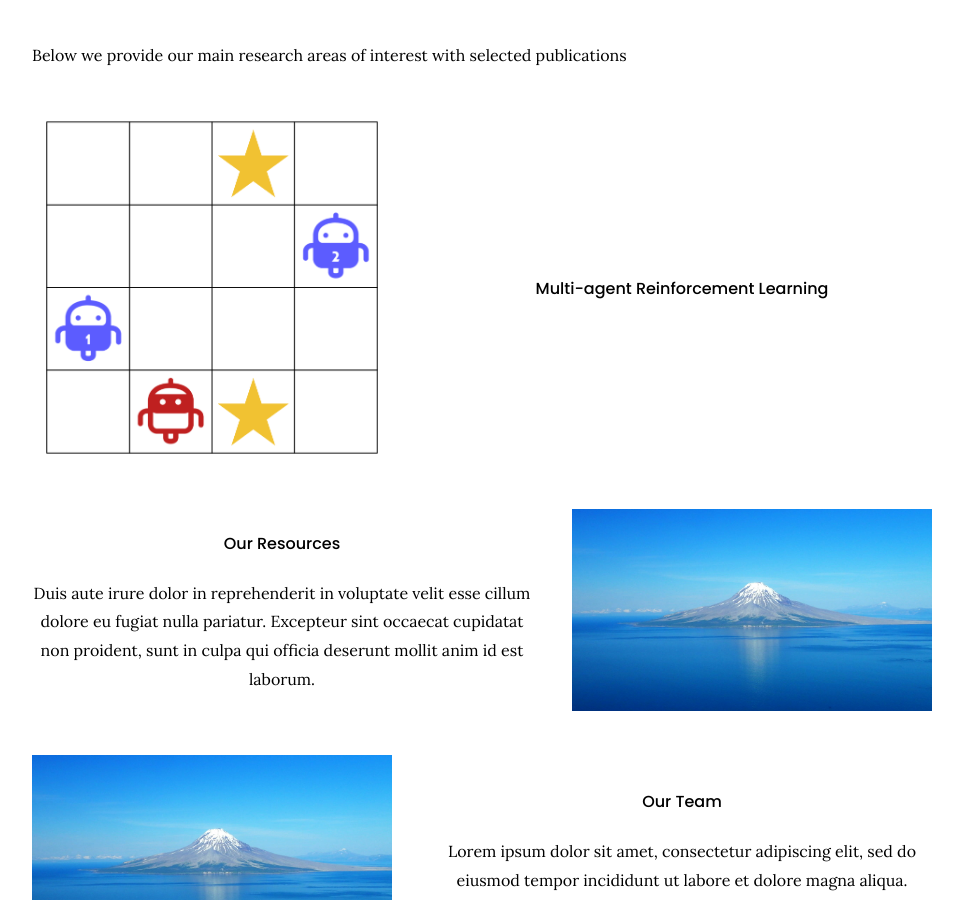
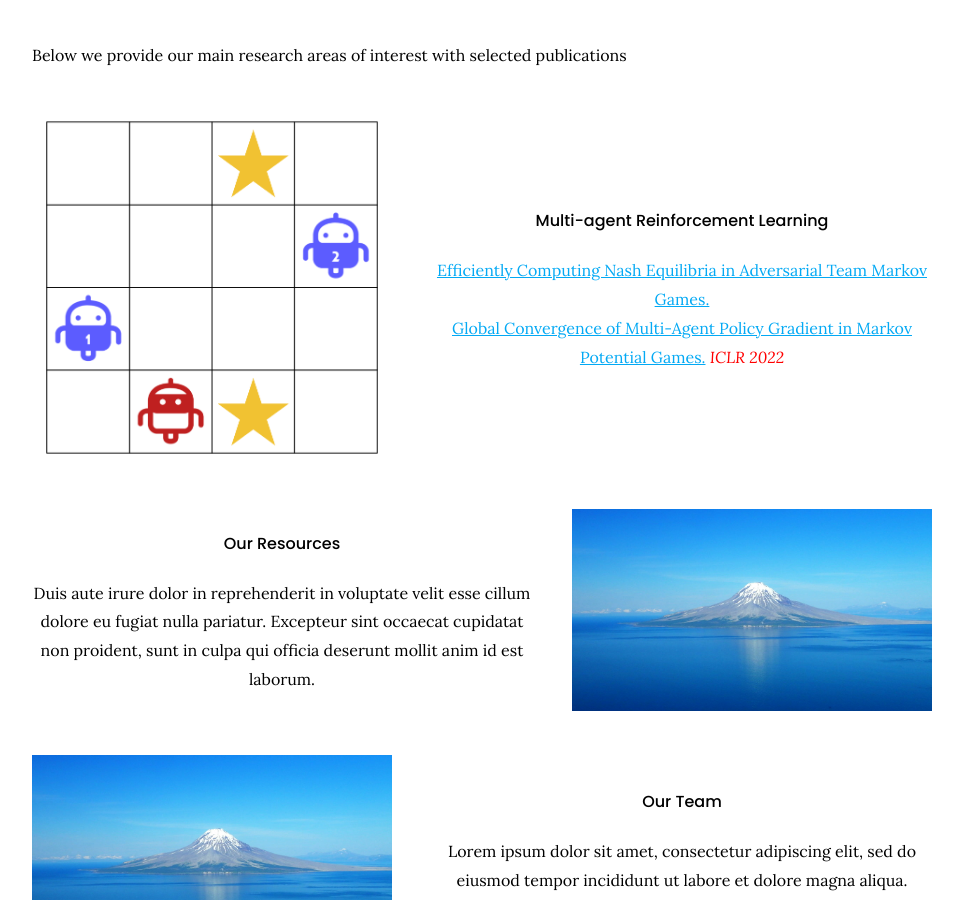
Before and after one commit to goallabuci/goallabuci.github.io, a Jekyll site: the page built from index.md, in a window 1280 px wide and 900 px high, scrolled down 413 px. Shown: the whole window, without its empty margins (158-1121 px from the left). Built offline with Jekyll 4.4.1, drawn with Linux system fonts in a browser that asks for light colours.

Commit message:
Update index.md

```diff
--- a/index.md
+++ b/index.md
@@ -9,7 +9,11 @@ The Games, Optimization, Algorithms, and Learning Lab (GoalLab) studies theory o
 # Research Highlights
 Below we provide our main research areas of interest with selected publications
 
-
+{% capture text %}
+[Efficiently Computing Nash Equilibria in Adversarial Team Markov Games.](https://arxiv.org/abs/2208.02204) <br/>
+[Global Convergence of Multi-Agent Policy Gradient in Markov Potential Games.](https://arxiv.org/abs/2106.01969) _<font color="red">ICLR 2022</font>_ <br/>
+{:.center}
+{% endcapture %}
 {%
   include feature.html
   image="images/papers/advteamgames.png"
```
